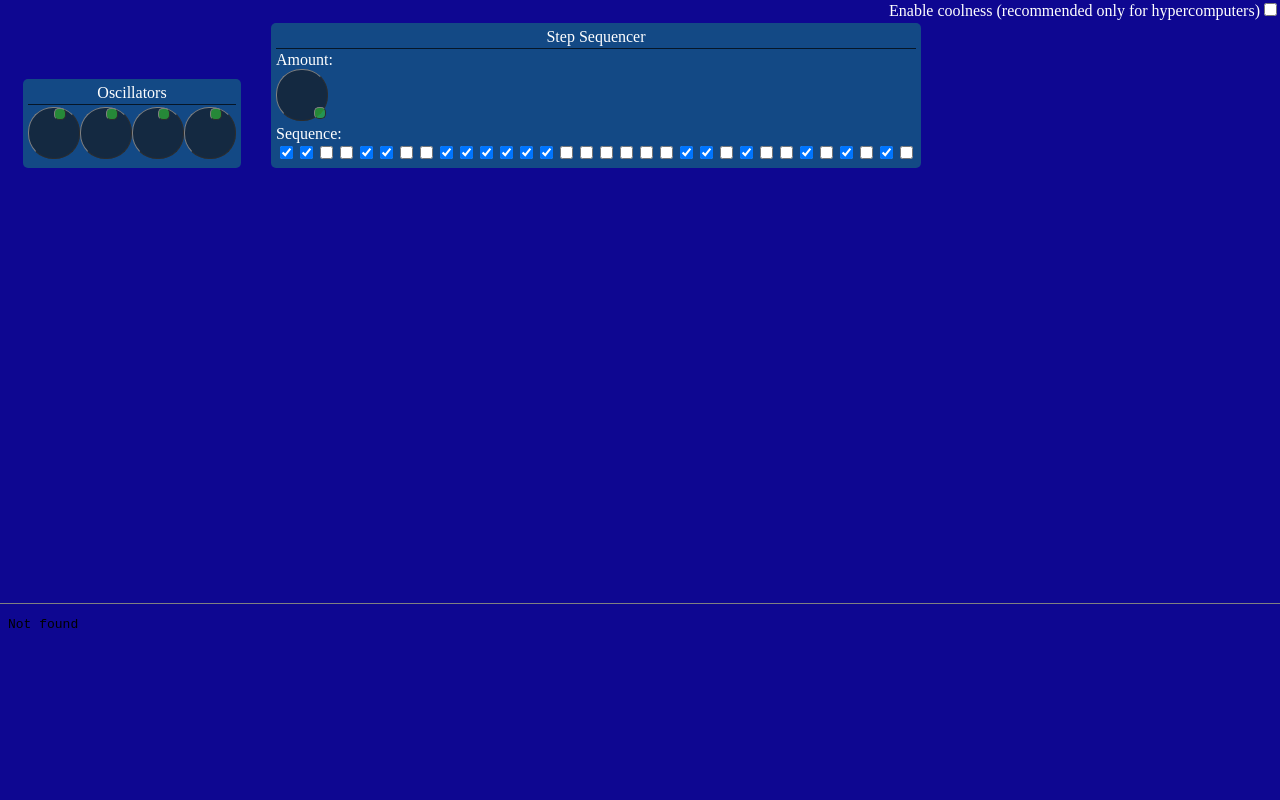
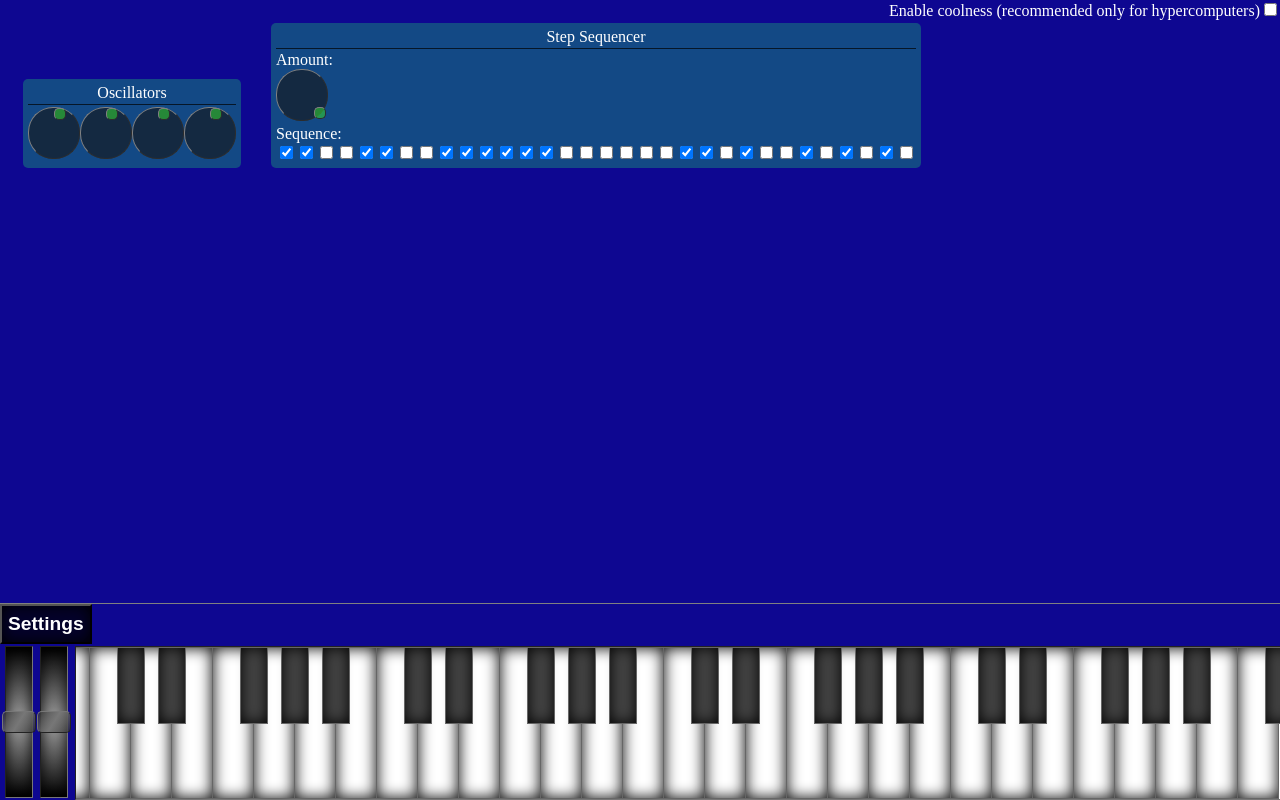
Before and after one commit to jussi-kalliokoski/orbisyn, a website: page index.html in a window 1280 px wide. Drawn offline with Linux system fonts and the light colour scheme.

Commit message:
Fixed MIDI keyboard URL.

```diff
--- a/index.html
+++ b/index.html
@@ -11,5 +11,5 @@
 	<body class="">
 		<div id="controls">
 		</div>
-		<iframe src="./Orbisyn_files/saved_resource.html" id="kb"></iframe>
+		<iframe src="./Orbisyn_files/virtualmidikb.html" id="kb"></iframe>
 </body></html>
```
